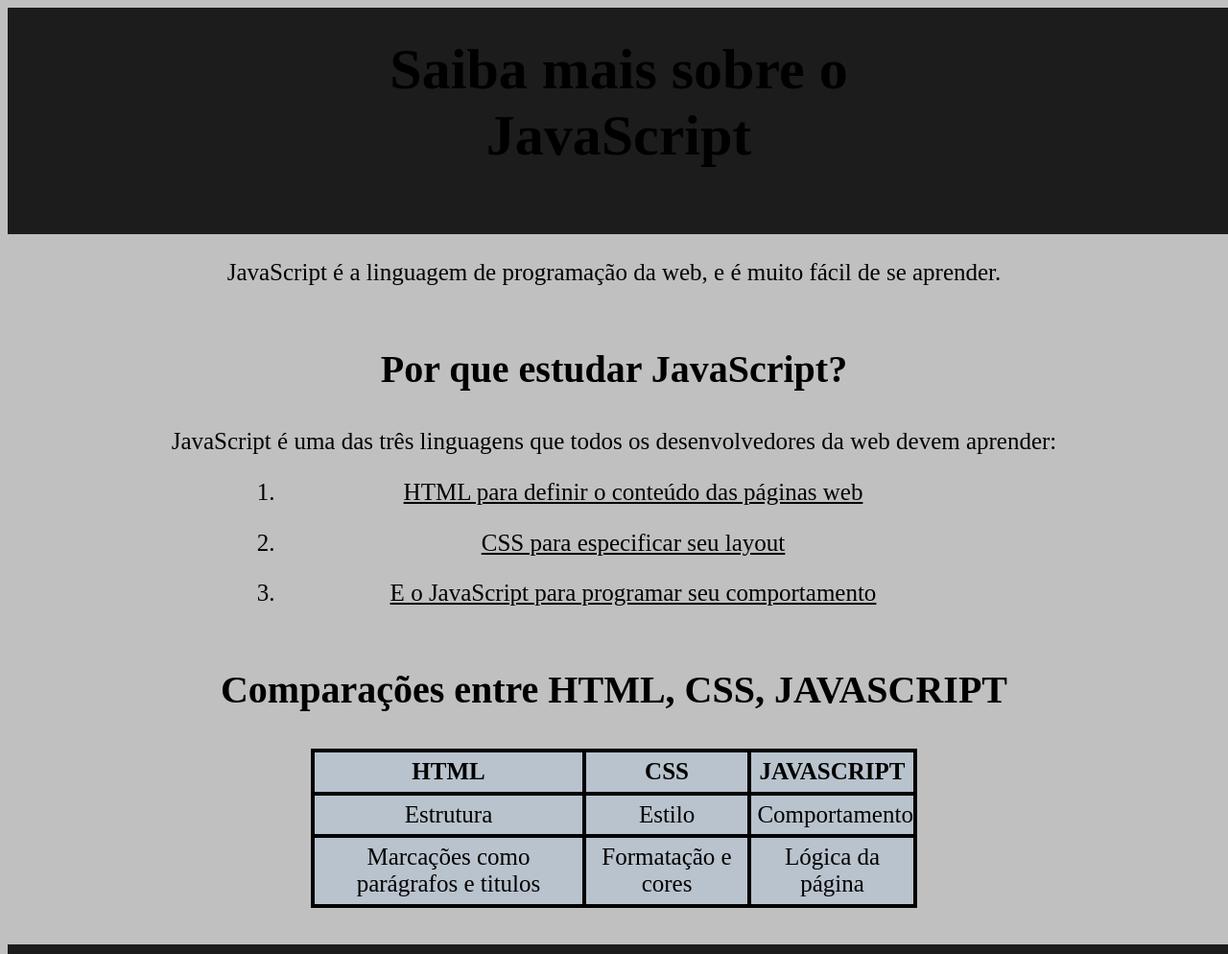
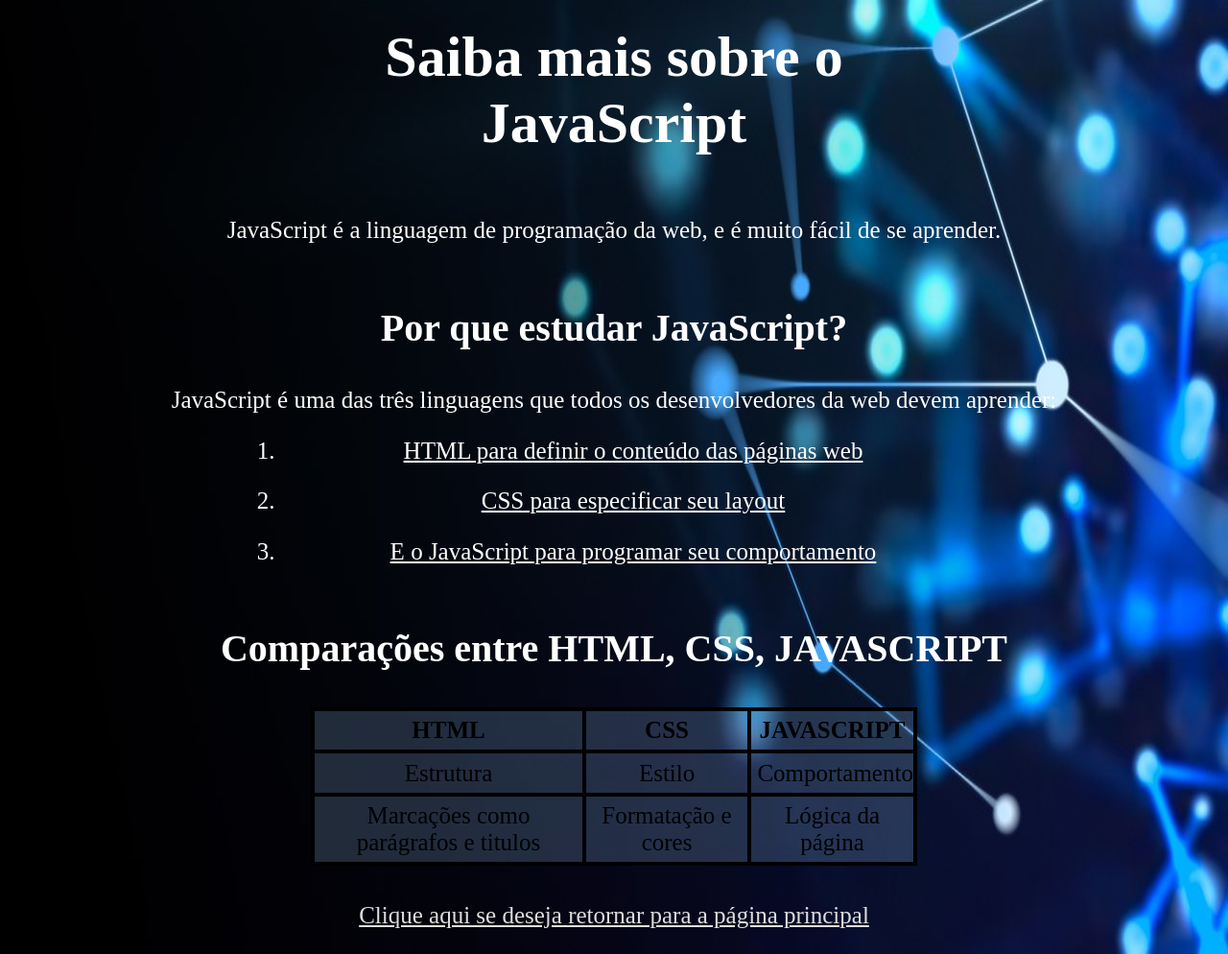
Before and after one commit to Carlos-Eduardo-Rabelo/Aulas-IW, a plain HTML site: page Javascript.html in a window 1280 px wide. Shown: the top 994 px of the page at 96% size. Drawn offline with Linux system fonts and the light colour scheme.

Commit message:
Atualização - class; fundo2

```diff
--- a/css/estilo.css
+++ b/css/estilo.css
@@ -1,12 +1,17 @@
 body{
-	font-size: 13px; background-color: #C0C0C0;
+	font-size: 13px;
+	background-image: url(../imagens/Fundo2.jpg);
+	background-repeat: round;
+	}
+header, footer{
+	background-color: #000000 opacity: 0.3;
+
+}
+
+h1, h2, h3, p, ul li, ol li{
+	color: white
 	}
 
-header, footer{
-	width: 100%;
-	background-color: #1C1C1C;
-	padding: 5px
-	}
 
 figure{
     text-align: justify;
--- a/css/style.css
+++ b/css/style.css
@@ -5,16 +5,23 @@ body{
 header, footer{
 	width: 100%;
 	padding: 5px; color: white;
-
 	}
 h1{
-	border-style: solid;border-color: #000000; text-align: center;background-color: #000000; color: white;
-	font-size: 45px
+	border-style: solid;
+	border-color: #000000;
+	border-width: auto; border-right: auto;
+	text-align: center;
+	background-color: #000000;
+	color: white;
+	font-size: 45px;
 }
 h2{
 	border-style: dashed;border-color: #000000; text-align: center;color: darkgray;
 	background-color: #000000;
 	font-size: 35px;
+}
+h3{
+	text-align: left; color: #00FF00; font-size: 25px
 }
 p{
 	text-align: center; color: #00FF00; font-size: 25px
@@ -22,8 +29,11 @@ p{
 ul li{
 	text-align: left; color: #00FF00; font-size: 25px
 }
-div{
+.link{
 	font-size: 20px; text-align: center; border: double; border-color: black
+}
+.container{
+	font-size: 20px; text-align: center;
 }
 figure{
 	text-align: center;
```
Also changed, not shown: index.html (+3 -2 lines), imagens/Fundo2.jpg (added).
